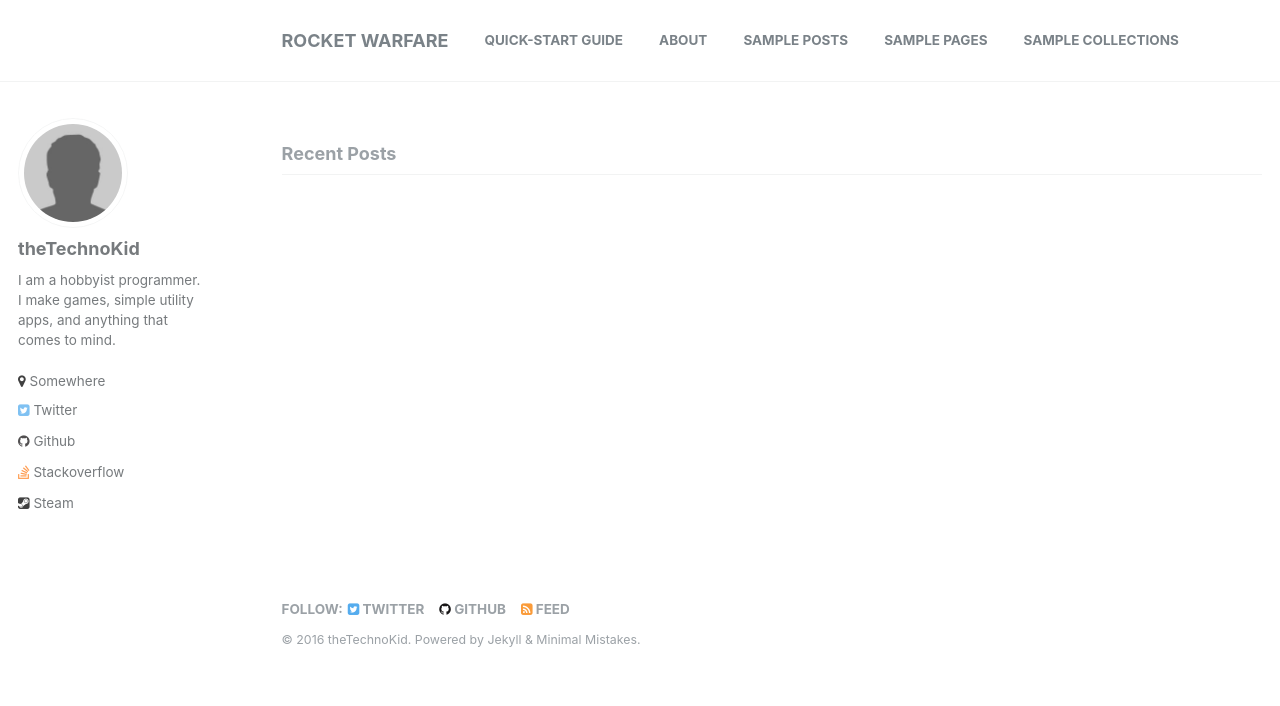
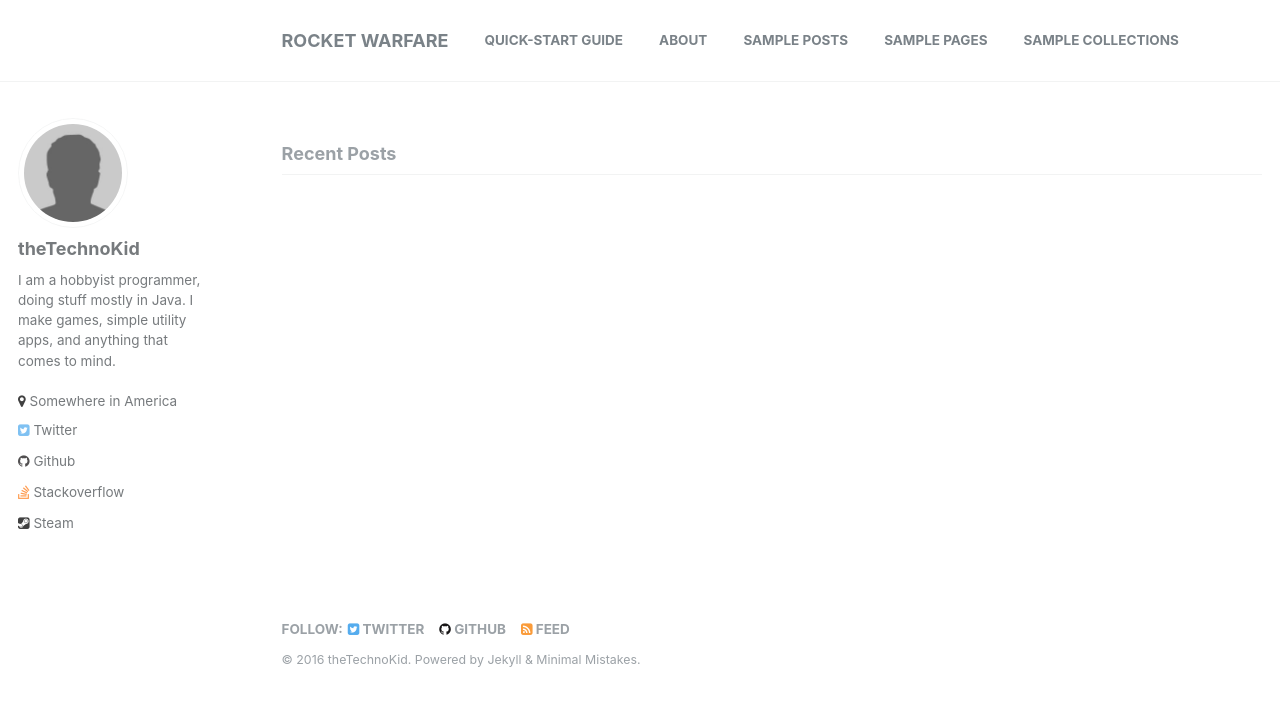
Before and after one commit to realAhmedRoach/RocketWarfare, a Jekyll site: the page built from index.html, in a window 1280 px wide. Shown: the top 706 px of the page. Built offline with Jekyll 4.4.1, drawn with Linux system fonts in a browser that asks for light colours; the list of posts is cut into pages by our own code.

Commit message:
Config fixes

```diff
--- a/_config.yml
+++ b/_config.yml
@@ -30,7 +30,7 @@
 
 # Social Sharing
 twitter:
-  username               : theTechnoKid
+  username               : theTechnoKid_
 facebook:
   username               :
   app_id                 :
@@ -49,17 +49,13 @@
   google:
     tracking_id          :
 
-# Google AdSense
-google_ad_client         :
-google_ad_slot           :
-
 
 # Site Author
 author:
   name             : "theTechnoKid"
   avatar           : "bio-photo.jpg"
-  bio              : "I am a hobbyist programmer. I make games, simple utility apps, and anything that comes to mind."
-  location         : "Somewhere"
+  bio              : "I am a hobbyist programmer, doing stuff mostly in Java. I make games, simple utility apps, and anything that comes to mind."
+  location         : "Somewhere in America"
   email            :
   uri              :
   bitbucket        :
```
